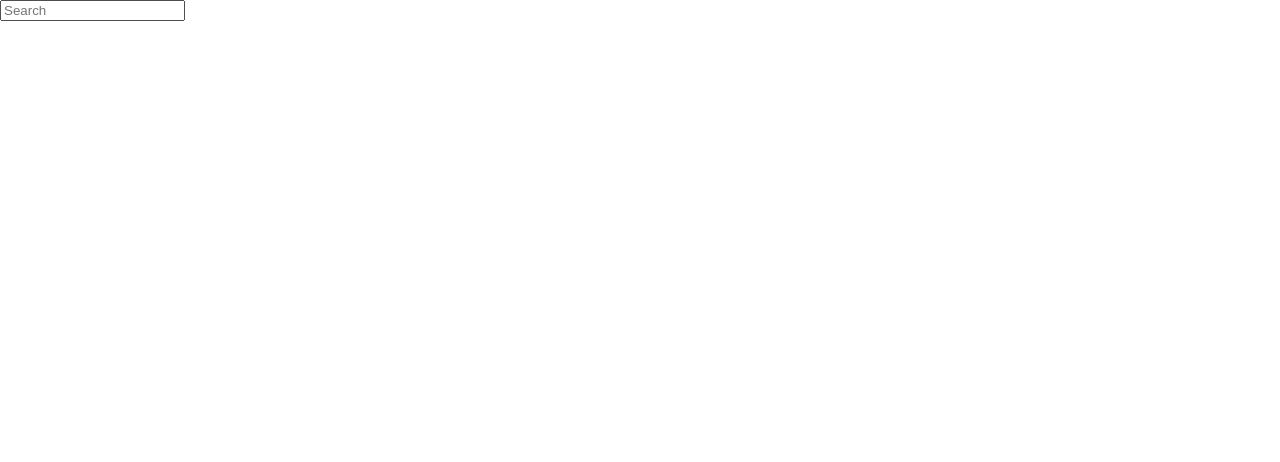
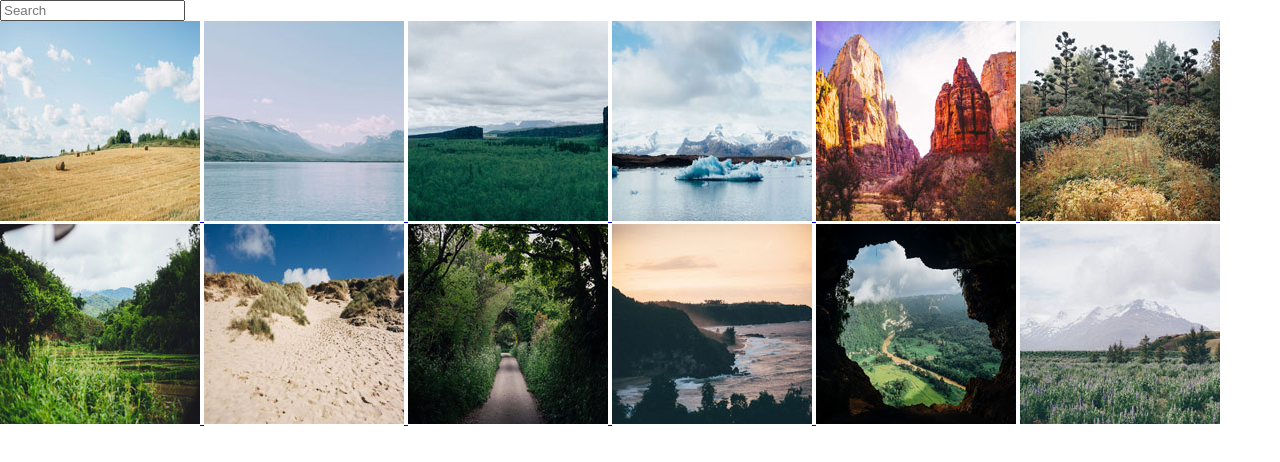
Before and after one commit to janellezucc/techdegree-project-5, a plain HTML site: page index.html in a window 1280 px wide. Drawn offline with Linux system fonts and the light colour scheme.

Commit message:
fix thumnail and larger href links

```diff
--- a/index.html
+++ b/index.html
@@ -15,29 +15,64 @@
 
             <div class = "images"></div>
             <!--Hay Bales-->
-                <a href="photo_gallery_v4/photos/thumbnails/01.jpg" alt="Hay bales" title="I love hay bales. Took this snap on a drive through the countryside past some straw fields."></a>
-            <!--Lake-->
-                <a href="photo_gallery_v4/photos/thumbnails/02.jpg" alt="Lake" title="The lake was so calm today. We had a great view of the snow on the mountains from here."></a>
+                <a href="photo_gallery_v4/photos/01.jpg" class="large" title="I love hay bales. Took this snap on a drive through the countryside past some straw fields.">
+                <img src="photo_gallery_v4/photos/thumbnails/01.jpg" alt="Hay bales" title="I love hay bales. Took this snap on a drive through the countryside past some straw fields.">
+                </a>
+
+                <!--Lake-->
+                <a href="photo_gallery_v4/photos/02.jpg" class="large" title="The lake was so calm today. We had a great view of the snow on the mountains from here.">
+                <img src="photo_gallery_v4/photos/thumbnails/02.jpg" alt="Lake" title="The lake was so calm today. We had a great view of the snow on the mountains from here.">
+                </a>
+
             <!--Canyon-->
-                <a href="photo_gallery_v4/photos/thumbnails/03.jpg" alt="Canyon" title="I hiked to the top of the mountain and got this picture of the canyon and trees below."></a>
+                <a href="photo_gallery_v4/photos/03.jpg" class="large" title="I hiked to the top of the mountain and got this picture of the canyon and trees below.">
+                <img src="photo_gallery_v4/photos/thumbnails/03.jpg" alt="Canyon" title="I hiked to the top of the mountain and got this picture of the canyon and trees below.">
+                </a>
+
             <!--Iceberg-->
-                <a href="photo_gallery_v4/photos/thumbnails/04.jpg" alt="Iceberg" title="It was amazing to see an iceberg up close, it was so cold but didn’t snow today. "></a>
+                <a href="photo_gallery_v4/photos/04.jpg" class="large" title="It was amazing to see an iceberg up close, it was so cold but didn’t snow today. ">
+                <img src="photo_gallery_v4/photos/thumbnails/04.jpg" alt="Iceberg" title="It was amazing to see an iceberg up close, it was so cold but didn’t snow today. ">
+                </a>
+
             <!--Desert-->
-                <a href="photo_gallery_v4/photos/thumbnails/05.jpg" alt="Desert" title="The red cliffs were beautiful. It was really hot in the desert but we did a lot of walking through the canyons."></a>
+                <a href="photo_gallery_v4/photos/05.jpg" class="large" title="The red cliffs were beautiful. It was really hot in the desert but we did a lot of walking through the canyons.">
+                <img src="photo_gallery_v4/photos/thumbnails/05.jpg" alt="Desert" title="The red cliffs were beautiful. It was really hot in the desert but we did a lot of walking through the canyons.">
+                </a>
+
             <!--Fall-->
-                <a href="photo_gallery_v4/photos/thumbnails/06.jpg" alt="Fall" title="Fall is coming, I love when the leaves on the trees start to change color."></a>
+                <a href="photo_gallery_v4/photos/06.jpg" class="large" title="Fall is coming, I love when the leaves on the trees start to change color.">
+                <img src="photo_gallery_v4/photos/thumbnails/06.jpg" alt="Fall" title="Fall is coming, I love when the leaves on the trees start to change color.">
+                </a>
+
             <!--Plantation-->
-                <a href="photo_gallery_v4/photos/thumbnails/07.jpg" alt="Plantation" title="I drove past this plantation yesterday, everything is so green!"></a>
+                <a href="photo_gallery_v4/photos/07.jpg" class="large" title="I drove past this plantation yesterday, everything is so green!">
+                <img src="photo_gallery_v4/photos/thumbnails/07.jpg" alt="Plantation" title="I drove past this plantation yesterday, everything is so green!">
+                </a>
+
             <!--Dunes-->
-                <a href="photo_gallery_v4/photos/thumbnails/08.jpg" alt="Dunes" title="My summer vacation to the Oregon Coast. I love the sandy dunes!"></a>
+                <a href="photo_gallery_v4/photos/08.jpg" class="large" title="My summer vacation to the Oregon Coast. I love the sandy dunes!">
+                <img src="photo_gallery_v4/photos/thumbnails/08.jpg" alt="Dunes" title="My summer vacation to the Oregon Coast. I love the sandy dunes!">
+                </a>
+
             <!--Countryside Lane-->
-                <a href="photo_gallery_v4/photos/thumbnails/09.jpg" alt="Countryside Lane" title="e enjoyed a quiet stroll down this countryside lane."></a>
+                <a href="photo_gallery_v4/photos/09.jpg" class="large" title="We enjoyed a quiet stroll down this countryside lane.">
+                <img src="photo_gallery_v4/photos/thumbnails/09.jpg" alt="Countryside Lane" title="We enjoyed a quiet stroll down this countryside lane.">
+                </a>
+
             <!--Sunset-->
-                <a href="photo_gallery_v4/photos/thumbnails/10.jpg" alt="Sunset" title="Sunset at the coast! The sky turned a lovely shade of orange."></a>
+                <a href="photo_gallery_v4/photos/10.jpg" class="large" title="Sunset at the coast! The sky turned a lovely shade of orange.">
+                <img src="photo_gallery_v4/photos/thumbnails/10.jpg" alt="Sunset" title="Sunset at the coast! The sky turned a lovely shade of orange.">
+                </a>
+
             <!--Cave-->
-                <a hfef="photo_gallery_v4/photos/thumbnails/11.jpg" alt="Cave" title="I did a tour of a cave today and the view of the landscape below was breathtaking."></a>
+                <a hfef="photo_gallery_v4/photos/11.jpg" class="large" title="I did a tour of a cave today and the view of the landscape below was breathtaking.">
+                <img src="photo_gallery_v4/photos/thumbnails/11.jpg" alt="Cave" title="I did a tour of a cave today and the view of the landscape below was breathtaking.">
+                </a>
+
             <!--Bluebells-->
-                <a href="photo_gallery_v4/photos/thumbnails/12.jpg" alt="Bluebells" title="I walked through this meadow of bluebells and got a good view of the snow on the mountain before the fog came in."></a>
+                <a href="photo_gallery_v4/photos/12.jpg" class="large" title="I walked through this meadow of bluebells and got a good view of the snow on the mountain before the fog came in.">
+                <img src="photo_gallery_v4/photos/thumbnails/12.jpg" alt="Bluebells" title="I walked through this meadow of bluebells and got a good view of the snow on the mountain before the fog came in.">
+                </a>
         </section>
     </body>
 </html>
```
Also changed, not shown: 1 other file.
